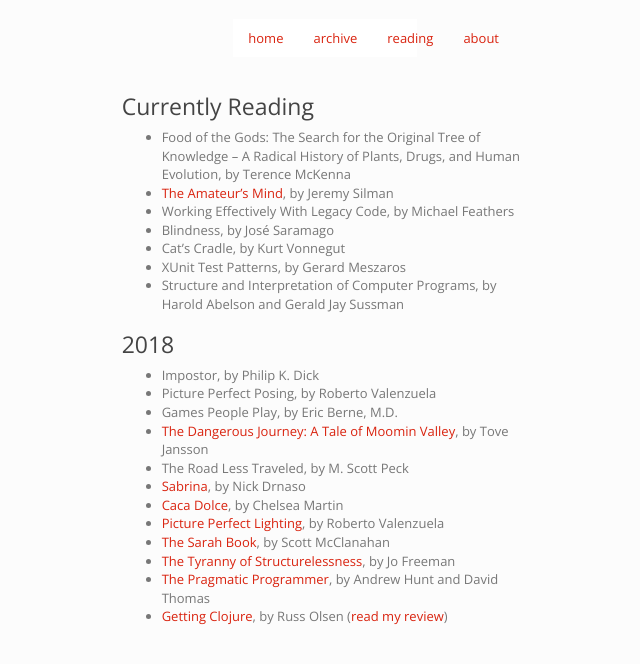
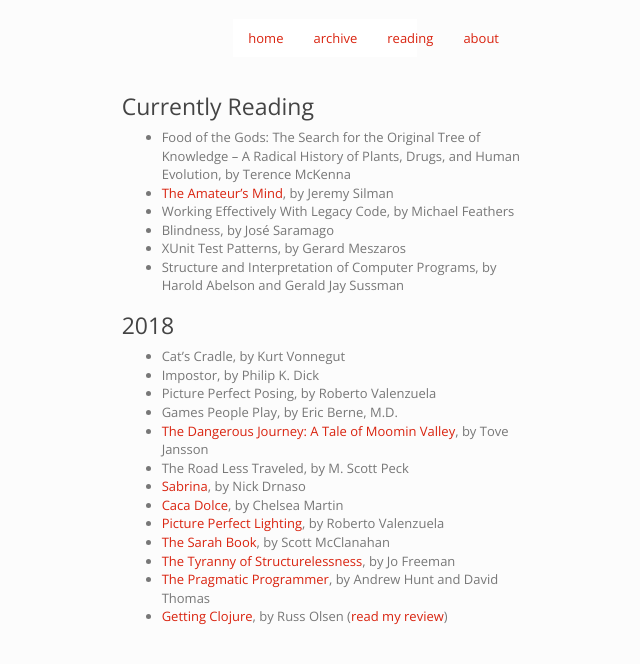
Before and after one commit to imtayadeway/imtayadeway.github.io, a Jekyll site: the page built from reading-list/index.md, in a window 1280 px wide. Shown: the top 664 px of the page, without its empty margins (315-955 px from the left). Built offline with Jekyll 4.4.1, drawn with Linux system fonts in a browser that asks for light colours.

```diff
--- a/reading-list/index.md
+++ b/reading-list/index.md
@@ -9,12 +9,12 @@ title: Reading List
 - [The Amateur's Mind][], by Jeremy Silman
 - Working Effectively With Legacy Code, by Michael Feathers
 - Blindness, by José Saramago
-- Cat's Cradle, by Kurt Vonnegut
 - XUnit Test Patterns, by Gerard Meszaros
 - Structure and Interpretation of Computer Programs, by Harold Abelson and Gerald Jay Sussman
 
 ### 2018
 
+- Cat's Cradle, by Kurt Vonnegut
 - Impostor, by Philip K. Dick
 - Picture Perfect Posing, by Roberto Valenzuela
 - Games People Play, by Eric Berne, M.D.
```
